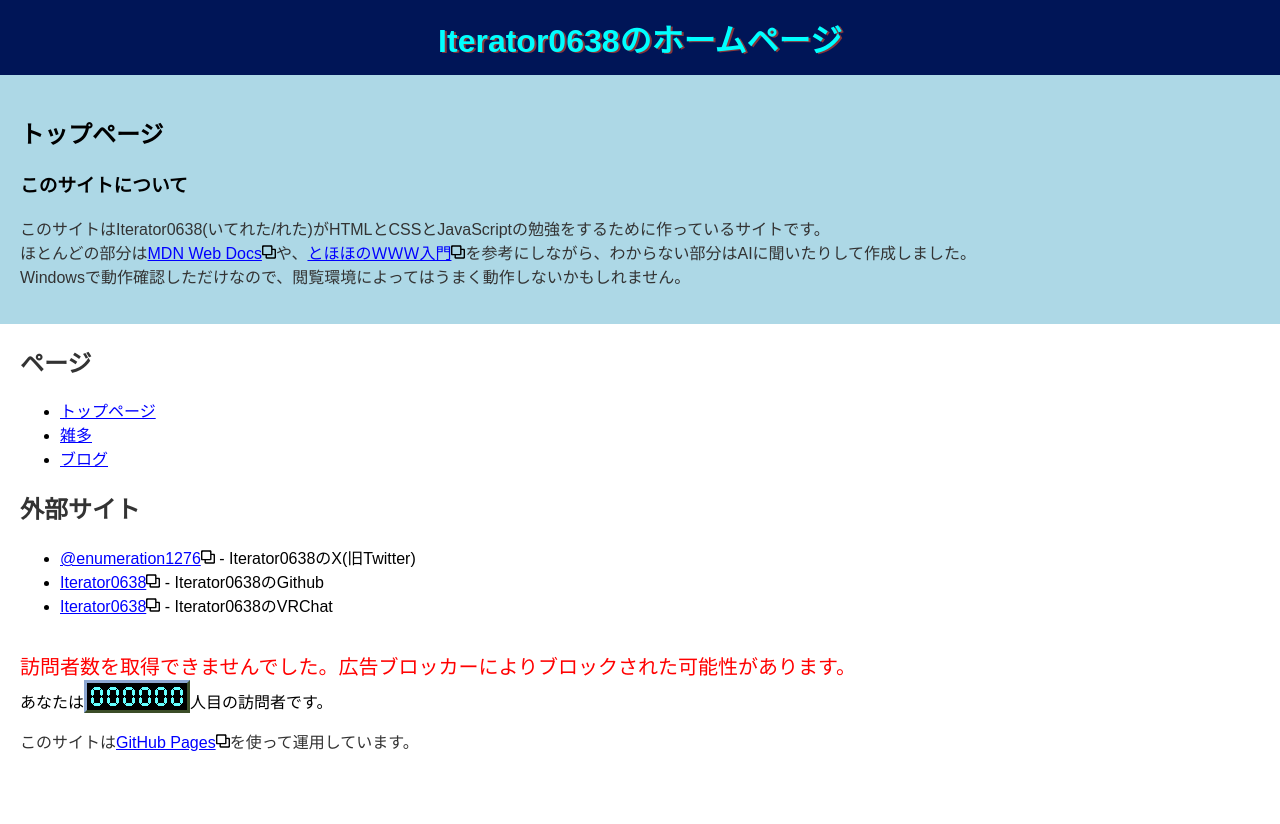
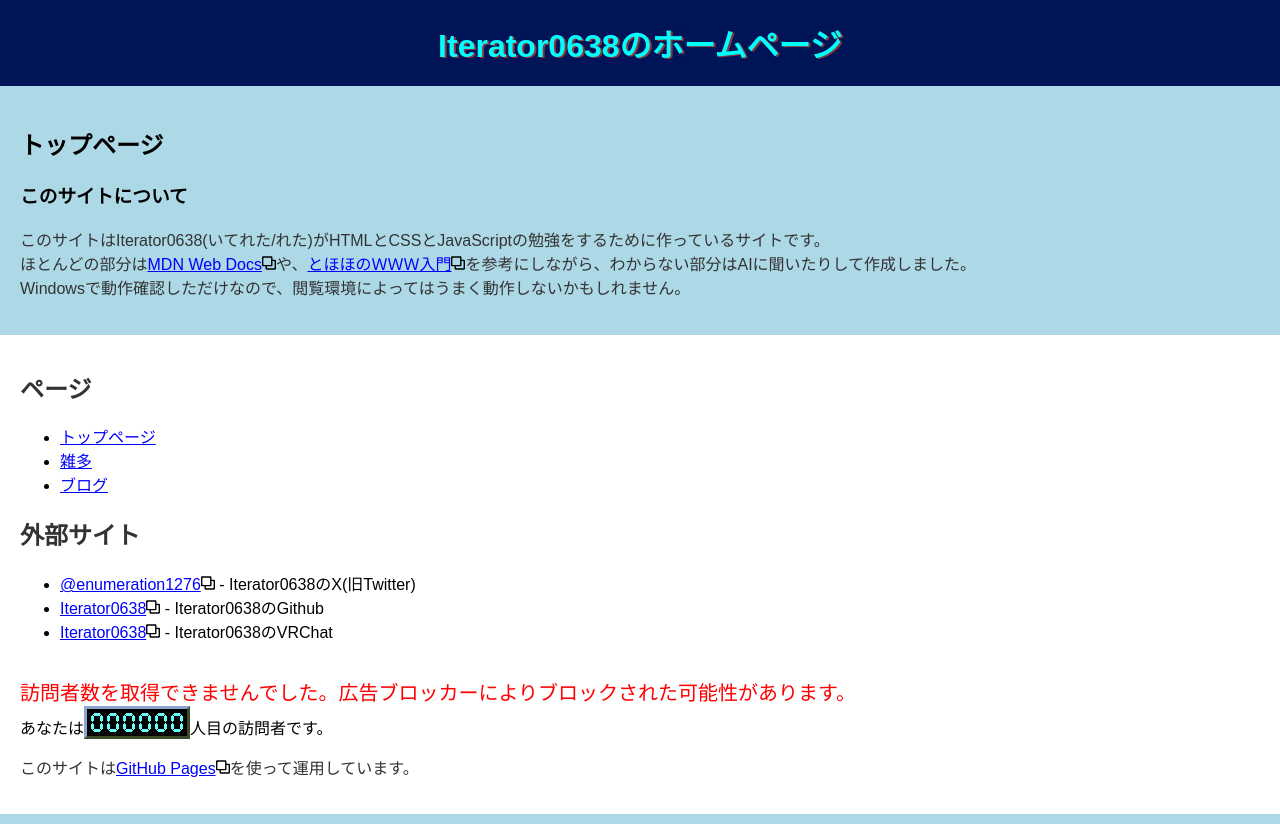
Before and after one commit to Iterator0638/iterator0638.github.io, a plain HTML site: page index.html in a window 1280 px wide. Drawn offline with Linux system fonts and the light colour scheme.

Commit message:
Improved header and footer

```diff
--- a/styles1.css
+++ b/styles1.css
@@ -3,7 +3,7 @@ body {
     font-family: "MS P Gothic", "ＭＳ Ｐゴシック", "MS PGothic", sans-serif;
     flex-direction: column;
     min-height: 100vh;
-	background-color: lightblue;
+    background-color: lightblue;
     color: #000000;
     margin: 0;
     padding: 0;
@@ -27,12 +27,9 @@ a:active {
 }
 
 .top-header {
-    display: grid;
-    place-items: center;
+    text-align: center;
+    padding: 20px 0;
     background-color: #001557;
-    width: 100%;
-    height: 75px;
-    overflow: hidden;
 }
 
 .top-header h1 {
@@ -41,12 +38,19 @@ a:active {
     margin: 0;
 }
 
+.content {
+    padding: 20px;
+    flex: 1;
+}
+
+.vertical {
+    font-size: 40px;
+    writing-mode: vertical-rl;
+}
+
 .footer {
-    margin: 0;
     background-color: #FFFFFF;
-    width: 100%;
-    height: 500px;
-    overflow: hidden;
+    padding: 15px 0;
 }
 
 .footer-content {
@@ -54,21 +58,15 @@ a:active {
 }
 
 .footer-nav {
-
 }
 
 .footer h2 {
     color: #333333;
 }
 
-.content {
-    padding: 20px;
-    flex: 1;
-}
-
 .not-found {
     display: grid;
-    place-items:  center;
+    place-items: center;
 }
 
 .not-found h1 {
```
Also changed, not shown: index.html (+2 -0 lines).
